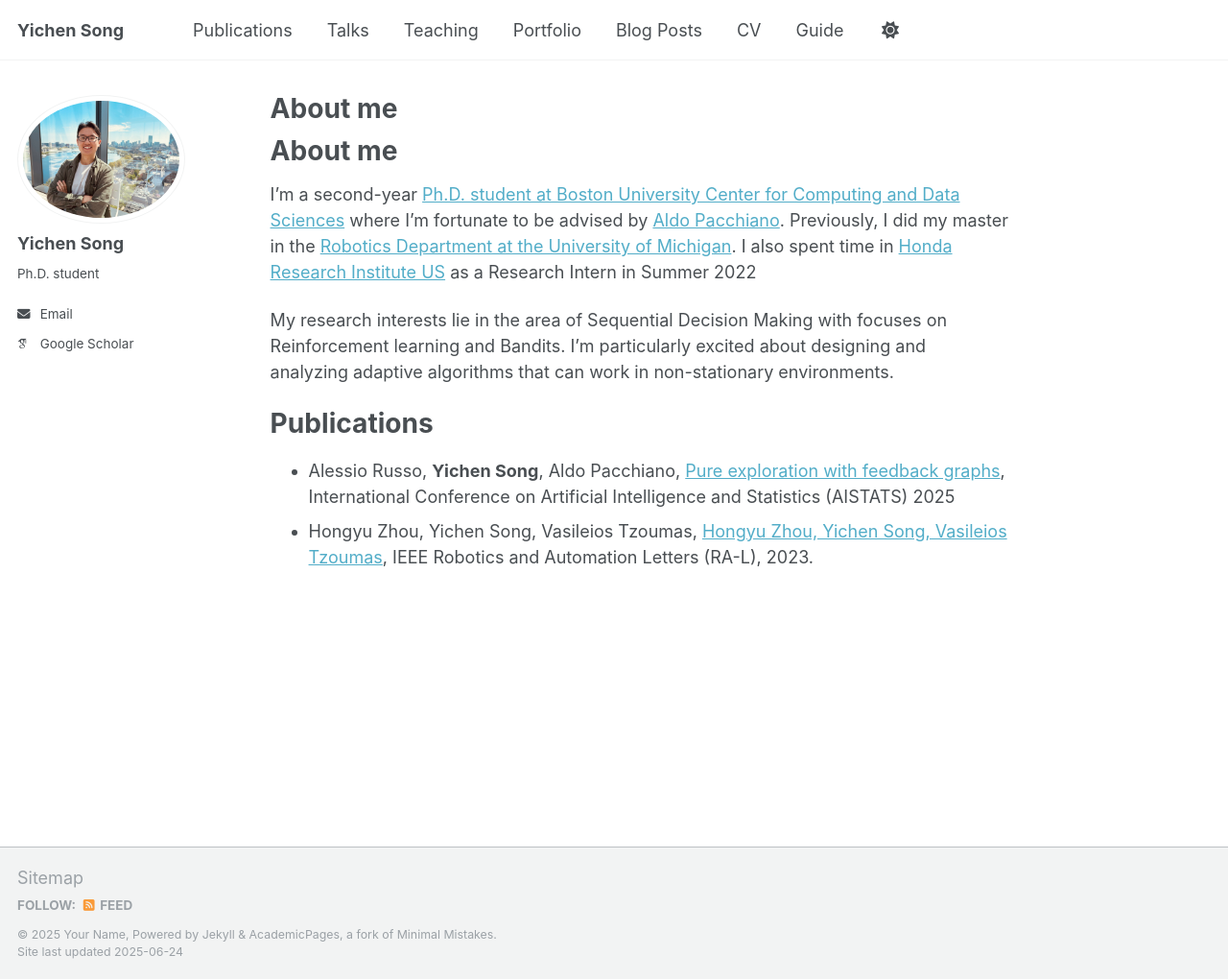
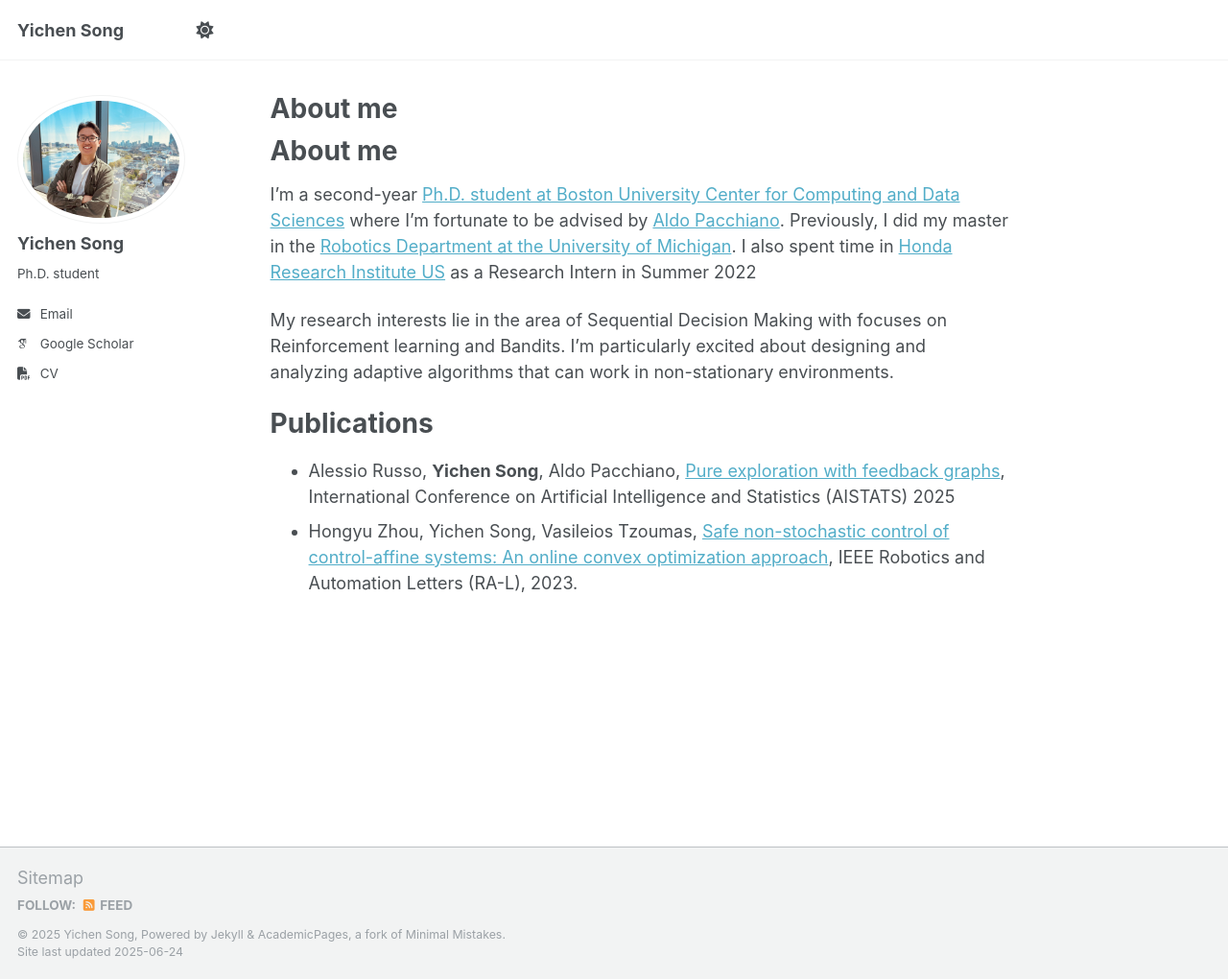
Before and after one commit to YichenSo/YichenSo.github.io, a Jekyll site: the page built from _pages/about.md, in a window 1280 px wide and 1020 px high. Shown: the whole window at 96% size. Built offline with Jekyll 4.4.1, drawn with Linux system fonts in a browser that asks for light colours; some web fonts are replaced; our own code applies the rules of GitHub Pages for plain Markdown files.

```diff
--- a/_config.yml
+++ b/_config.yml
@@ -11,7 +11,7 @@ locale                   : "en-US"
 site_theme               : "default"
 title                    : "Yichen Song"
 title_separator          : "-"
-name                     : &name "Your Name"
+name                     : &name "Yichen Song"
 description              : &description "personal description"
 url                      : https://academicpages.github.io # the base hostname & protocol for your site e.g. "https://[your GitHub username].github.io" or if you already have some other page hosted on Github then use "https://[your GitHub username].github.io/[Your Repo Name]"
 baseurl                  : "" # the subpath of your site, e.g. "/blog"
@@ -30,7 +30,7 @@ author:
   # employer         : "Red Brick University"
   uri              : # URL
   email            : "ycs@bu.edu"
-  CV               : "https://yichenso.github.io/files/paper1.pdf"
+  CV               : "Curriculum Vitae"
 
   # Academic websites
   academia         : # URL
--- a/_includes/author-profile.html
+++ b/_includes/author-profile.html
@@ -46,6 +46,9 @@
       {% endif %}
       {% if author.googlescholar %}
         <li><a href="{{ author.googlescholar }}"><i class="ai ai-google-scholar ai-fw icon-pad-right"></i>Google Scholar</a></li>
+      {% endif %}
+      {% if author.CV %}
+      <li><a href="https://yichenso.github.io/files/CV_Yichen_Song_2025.pdf"><i class="fas fa-fw fa-file-pdf icon-pad-right"></i>CV</a></li>
       {% endif %}
       {% if author.semantic %}
         <li><a href="{{ author.semantic }}"><i class="ai ai-semantic-scholar ai-fw icon-pad-right"></i>Semantic Scholar</a></li>
--- a/_pages/about.md
+++ b/_pages/about.md
@@ -18,4 +18,4 @@ Publications
 ======
 - Alessio Russo, **Yichen Song**, Aldo Pacchiano, [Pure exploration with feedback graphs](https://arxiv.org/pdf/2503.07824?),
 International Conference on Artificial Intelligence and Statistics (AISTATS) 2025
-- Hongyu Zhou, Yichen Song, Vasileios Tzoumas, [Hongyu Zhou, Yichen Song, Vasileios Tzoumas](https://arxiv.org/pdf/2309.16817), IEEE Robotics and Automation Letters (RA-L), 2023.
+- Hongyu Zhou, Yichen Song, Vasileios Tzoumas, [Safe non-stochastic control of control-affine systems: An online convex optimization approach](https://arxiv.org/pdf/2309.16817), IEEE Robotics and Automation Letters (RA-L), 2023.
```
Also changed, not shown: _data/navigation.yml (+14 -14 lines).
